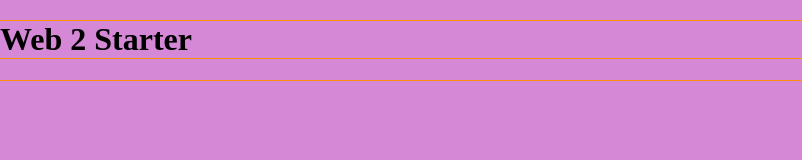
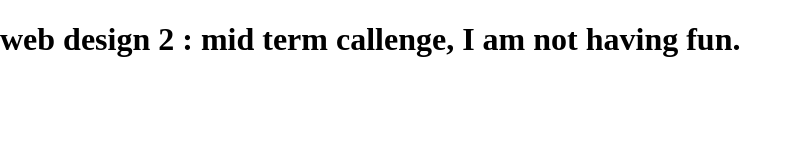
Before and after one commit to kraugust1/Midterm-Challenge, a plain HTML site: page index.html in a window 1280 px wide. Shown: the whole page, without its empty margins (0-802 px from the left). Drawn offline with nearby package versions, Linux system fonts and the light colour scheme.

Commit message:
more stuff

```diff
--- a/index.html
+++ b/index.html
@@ -22,12 +22,12 @@
 <!-- scripts -->
  <script src="script.js" defer></script>
 
- <title>Web 2 Starter</title>
+ <title>midterm challenge</title>
 
 </head>
 <body>
 
-    <h1>Web 2 Starter </h1>
+    <h1>web design 2 : mid term callenge, I am not having fun. </h1>
 
 </body>
 </html>
--- a/script.js
+++ b/script.js
@@ -1,15 +1,56 @@
-// exercise.run(0)
-// exercise.count(100)
-// exercise.pushup("well")
+// ✅ Add External ColorKit Library
+// Color Kit Library
+// https://codepen.io/manikoth/pen/NPKVOxm.js
 
-// object
-// method
-// options
+// Get Stuff
 
-// website loaded?
+// Set variable for HTML `body` element
 
-// javascript is case sensitive the 'console.log' tells us
-// if a website java script is working through the 'inspect element' when viewing the website; look for the "console" in firefox for now
-// Also within the console you can ask some stuff like measureing things with window.innerHeight  ;; the " . " is your space
+//--------------fist attempt (was wrong)---------------
+// i just deleted it, fuck javascript
+//-------------------------------------------
+
+// ✅ Check-Check: log out the `body` element in the console
+
+// ✅ Check-Check: get and attach the node for the background color with `.style.backgroundColor`
+
+//--------------second attempt (was wrong)----fuck javascript-----------
+// const body = document.querySelector ('body');
+// consol.log(document.querySelector ('body'));
+
+// body.colorkit = green;
+
+// body.backgroundcolor.colorgreen();
+
+// const colorkit = body.backgroundcolor(colorgreen);
+
+// console.log body.backgroundcolor.colorgreen());
+//--------------------------------------------------------------
+
+// Set Stuff
+
+// const elBody = document.querySelector('body');
+document.querySelector("body");
+
+// Set variable for HTML `body` element
+const elBody = document.querySelector("body");
+
+// elBody.style.backgroundColor = 'peachpuff';
+console.log(elBody.style.backgroundColor);
+
+console.log(colorkit.random());
+elBody.style.backgroundColor = colorkit.random();
+
+colorkit.sparkle(elBody);
+
+// ✅ Check-Check: assign a background color to "hard code it"
+// Hint: Is the color a string, number, or boolean?
+
+// dynamically set backgound color with `colorkit.random()` function/method
+
+// Sparkle effect for funzies
+// replace❓ with variable for the `body` element
+// colorkit.sparkle( ❓);
+
 
 console.log('ok');
--- a/style.css
+++ b/style.css
@@ -1,16 +1,6 @@
-/* diagnostic styling */
-/* the " * " 'selects' everything, use wisely */
-/* outline respects the 'box model', border does not */
+/* Diagnostic Styling */
 
-* {
-  outline: 1px solid rgba(255, 145, 0, 0.952);
+/* Do Not below this line */
+body {
+  height: 100vh;
 }
-
-
-
-
-/* temporary (maybe) backgorund color */
-
-body {
-    background: #d588d5;
-  }
```
Also changed, not shown: 1 other file.
